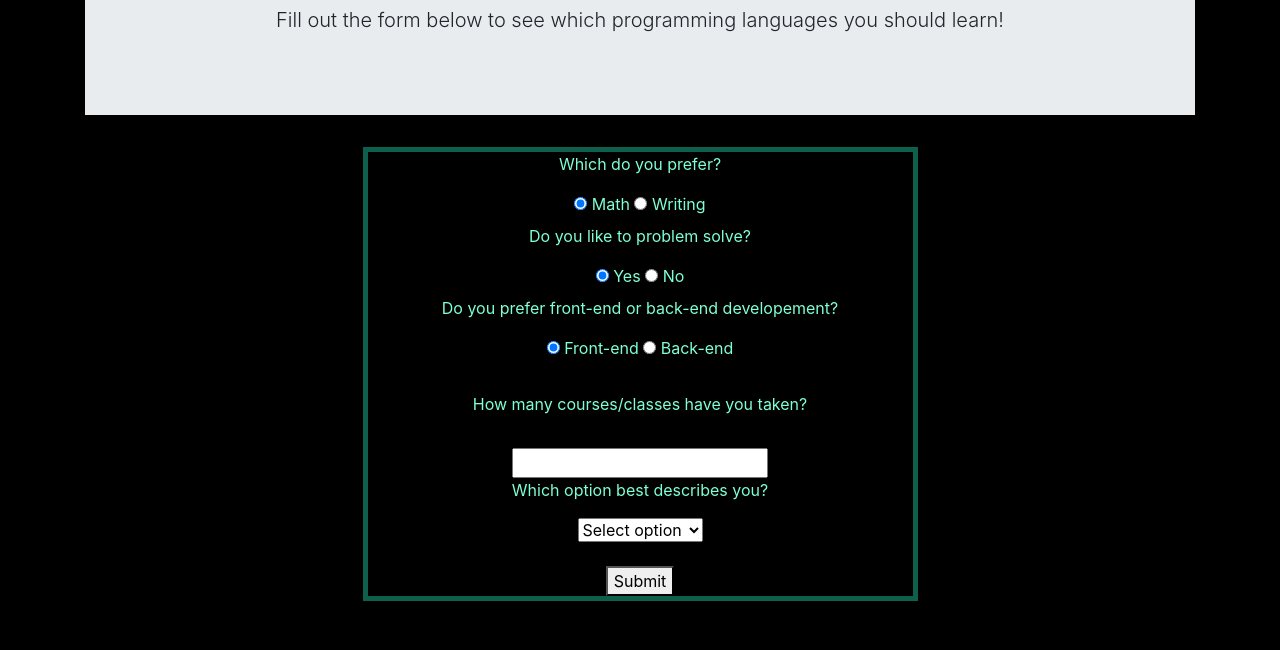
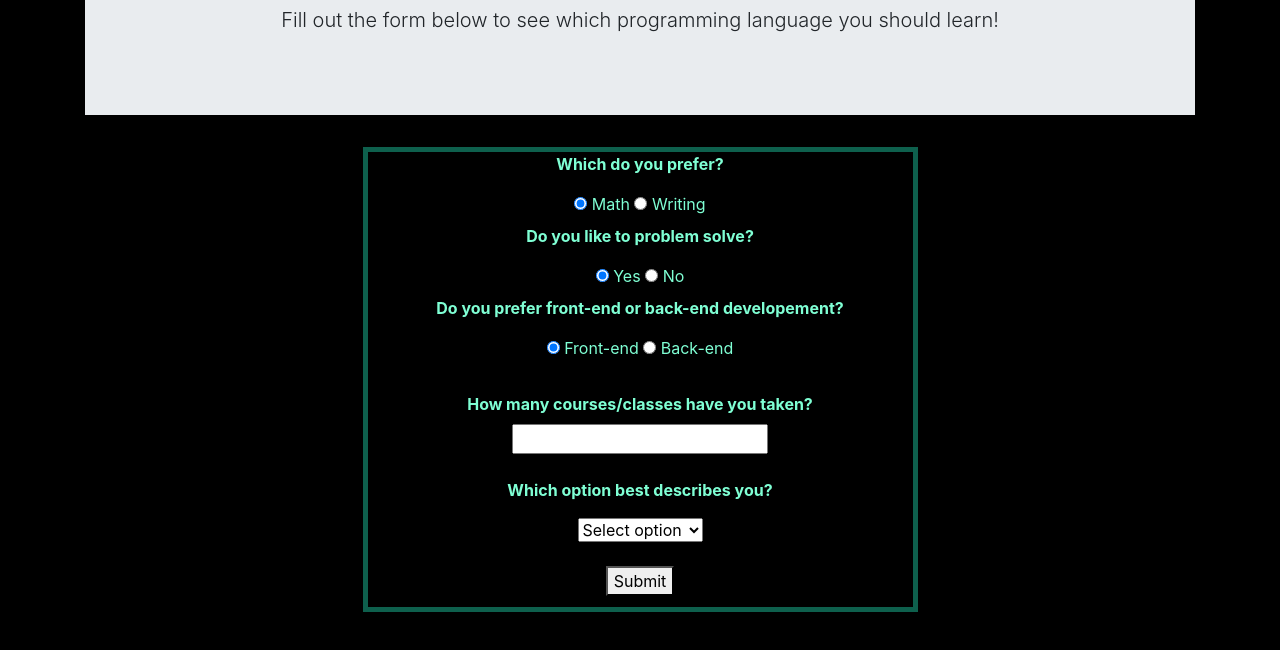
Before and after one commit to DavidDGamble/programming-language-suggester, a plain HTML site: page index.html in a window 1280 px wide. Shown: the part 134-784 px from the top of the page. Drawn offline with Linux system fonts and the light colour scheme.

Commit message:
Clean up code and delete unnecessary comments.

```diff
--- a/css/styles.css
+++ b/css/styles.css
@@ -11,7 +11,8 @@ body {
   background-color: black;
   color: aquamarine;
   text-align: center;
-  margin-bottom: 10px;
+  padding-bottom: 1%;
+  margin-bottom: 5%;
   box-sizing: border-box;
 }
 h2 {
--- a/index.html
+++ b/index.html
@@ -11,17 +11,11 @@
 		<div class="jumbotron jumbotron-fluid">
 			<div class="container">
 				<h1 class="display-4">Programming Language Suggester</h1>
-				<p class="lead">Fill out the form below to see which programming languages you should learn!</p>
+				<p class="lead">Fill out the form below to see which programming language you should learn!</p>
 			</div>
 		</div>
-
-		<!-- <h1>Programming Language Suggester</h1>
-		<h2>Fill out the form below to see which programming languages you should learn!</h2> -->
-
-
 		<form class="form">
-			<!-- do you prefer math or writing? -->
-			<p>Which do you prefer?</p>
+			<p><strong>Which do you prefer?</strong></p>
 			<label>
 				<input type="radio" name="q1" value="math" checked>
 				Math
@@ -30,8 +24,7 @@
 				<input type="radio" name="q1" value="writing">
 				Writing
 			</label>
-			<!-- do you like to problem solve? -->
-			<p>Do you like to problem solve?</p>
+			<p><strong>Do you like to problem solve?</strong></p>
 			<label>
 				<input type="radio" name="q2" value="yes" checked>
 				Yes
@@ -40,8 +33,7 @@
 				<input type="radio" name="q2" value="no">
 				No
 			</label>
-			<!-- do you prefer front end or back end developement? -->
-			<p>Do you prefer front-end or back-end developement?</p>
+			<p><strong>Do you prefer front-end or back-end developement?</strong></p>
 			<label>
 				<input type="radio" name="q3" value="front" checked>
 				Front-end
@@ -50,11 +42,9 @@
 				<input type="radio" name="q3" value="back">
 				Back-end
 			</label><br><br>
-			<!-- how many previous course/classes have you taken? -->
-			<label for="q4">How many courses/classes have you taken?</label><br><br>
-			<input id="q4" type="text">
-			<!-- choose which option best describes you. -->
-			<p>Which option best describes you?</p>
+			<label for="q4"><strong>How many courses/classes have you taken?</strong></label><br>
+			<input id="q4" type="text"><br><br>
+			<p><strong>Which option best describes you?</strong></p>
 			<select id="q5">
 				<option>Select option</option>
 				<option>Creative</option>
@@ -62,7 +52,6 @@
 				<option>Thorough</option>
 				<option>Well-rounded</option>
 			</select><br><br>
-
 			<button type="submit">Submit</button>
 		</form>
 		<h2 class="hidden" id="suggestion"></h2>
```
Also changed, not shown: 1 other file.
